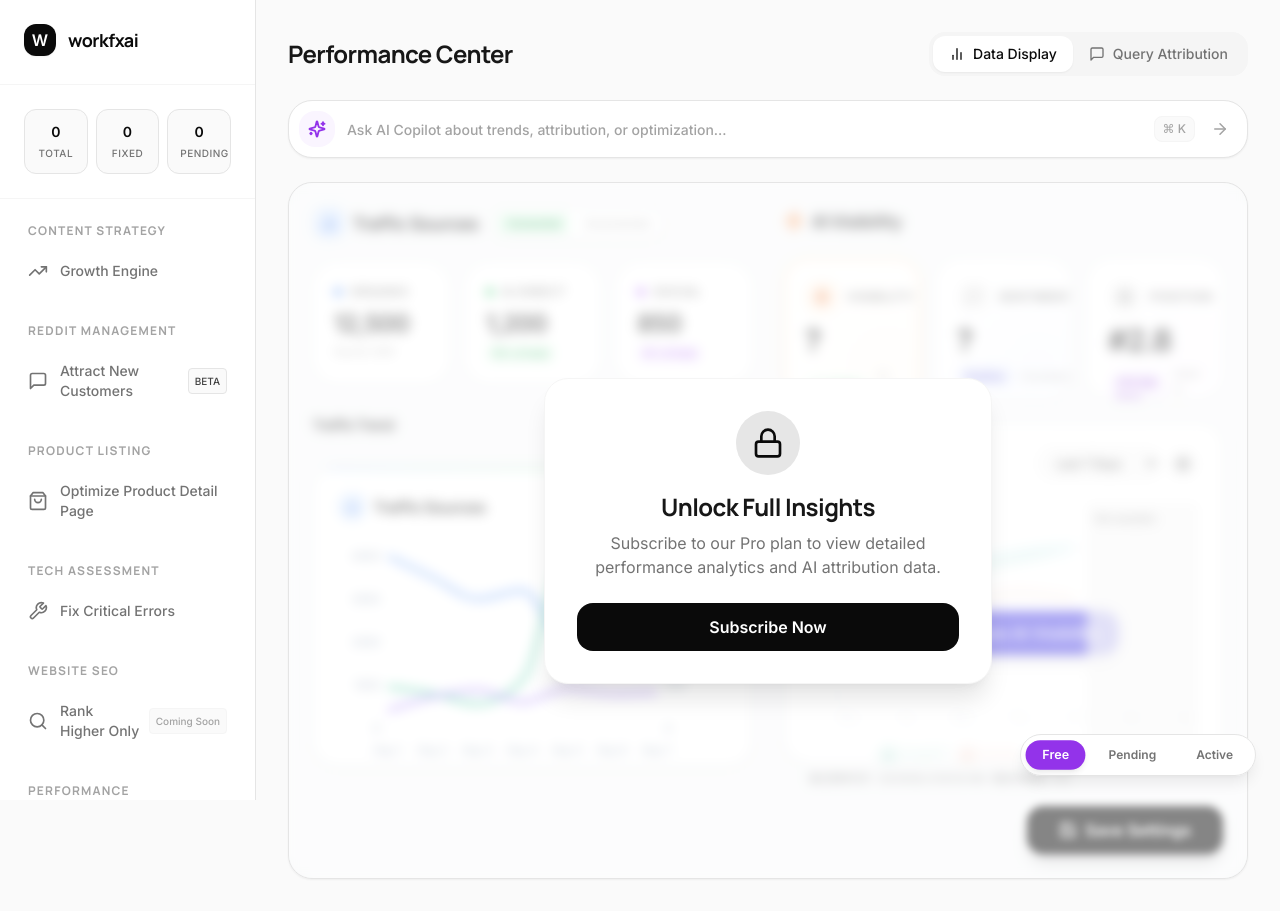
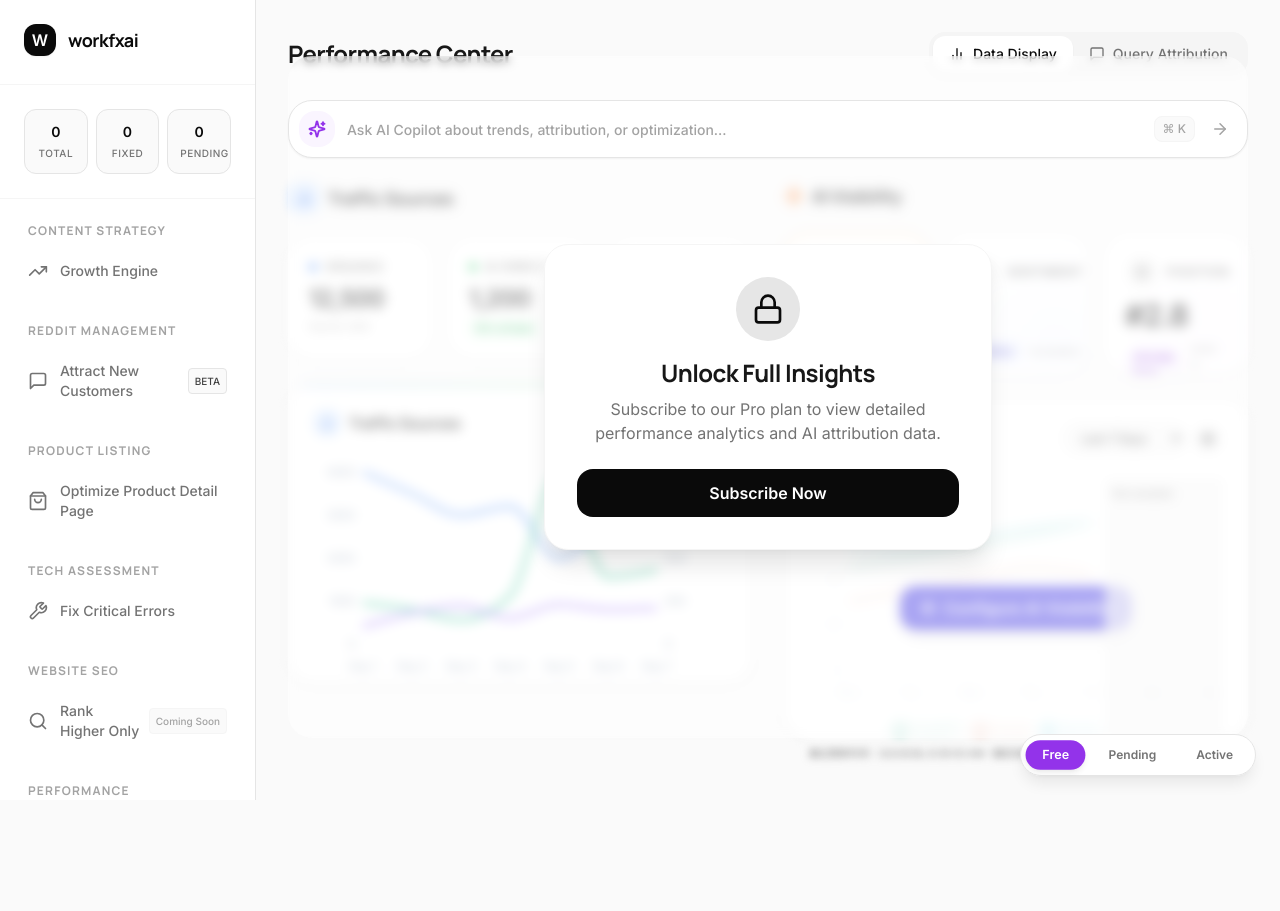
Before and after one commit to yueqimen-dev/performance, a React (Vite) app: page /performance in a window 1280 px wide. After the commit the page ends 802 px from the top, so only its background shows below. Built offline with nearby package versions, Linux system fonts and the light colour scheme.

Commit message:
feat(performance): English date dropdown with custom range; remove debug GA4 divs and overlay; delete Traffic Trend header row; adjust GA4 settings modal for connected state; replace main container div with fragment

```diff
--- a/src/pages/Performance.tsx
+++ b/src/pages/Performance.tsx
@@ -64,10 +64,32 @@ interface KeywordGroup {
 }
 
 export default function Performance() {
-  const { role, isGA4Connected, setGA4Connected } = useUserStore();
+  const { role, isGA4Connected } = useUserStore();
   const { setChatOpen, setSidebarCollapsed, setInitialMessage } = useLayoutStore();
   const [activeTab, setActiveTab] = useState<TabId>('data');
   const [timeRange, setTimeRange] = useState('7d');
+  const [timeMenuOpen, setTimeMenuOpen] = useState(false);
+  const [isCustomRange, setIsCustomRange] = useState(false);
+  const [customStartDate, setCustomStartDate] = useState<string>('');
+  const [customEndDate, setCustomEndDate] = useState<string>('');
+  const getTimeRangeLabel = () => {
+    if (isCustomRange && customStartDate && customEndDate) {
+      return `${customStartDate} — ${customEndDate}`;
+    }
+    switch (timeRange) {
+      case 'today': return 'Today';
+      case 'yesterday': return 'Yesterday';
+      case 'this_week_to_today': return 'This week (Sun to today)';
+      case 'last_week': return 'Last week (Sun to Sat)';
+      case '7d': return 'Last 7 days';
+      case '28d': return 'Last 28 days';
+      case '30d': return 'Last 30 days';
+      case 'this_month': return 'This month';
+      case 'last_month': return 'Last month';
+      case '90d': return 'Last 90 days';
+      default: return 'Last 7 days';
+    }
+  };
   const [isVisibilityConfigured, setIsVisibilityConfigured] = useState(false);
   const isVisibilityActive = role === 'active' || isVisibilityConfigured;
   const [visConfigOpen, setVisConfigOpen] = useState(false);
@@ -455,7 +477,7 @@ export default function Performance() {
       )}
 
       {/* Main Content Area - Darker Background for Contrast */}
-      <div className="bg-slate-50/50 rounded-3xl border border-gray-200 shadow-sm p-6 relative min-h-[500px]">
+      <>
         {/* Overlay for Free/Pending states */}
         {role === 'free' && renderContent()}
 
@@ -466,34 +488,14 @@ export default function Performance() {
             <div className="grid grid-cols-1 lg:grid-cols-2 gap-8 mb-8">
               {/* Left Column: Traffic Analytics */}
               <div className="space-y-6">
-                <div className="flex items-center gap-4">
-                  <h3 className="font-bold text-gray-900 text-lg flex items-center gap-2">
-                    <div className="bg-blue-100 p-1.5 rounded-lg text-blue-600">
-                      <BarChart2 size={20} />
+                <div className="flex items-start gap-4">
+                  <div className="flex-1">
+                    <div className="flex items-center gap-2">
+                      <div className="bg-blue-100 p-1.5 rounded-lg text-blue-600">
+                        <BarChart2 size={20} />
+                      </div>
+                      <h3 className="font-bold text-gray-900 text-lg">Traffic Sources</h3>
                     </div>
-                    Traffic Sources
-                  </h3>
-
-                  {/* Debug: Toggle GA4 Connection */}
-                  <div className="flex items-center gap-2 bg-white p-1 rounded-lg border border-gray-200 shadow-sm">
-                    <button
-                      onClick={() => setGA4Connected(true)}
-                      className={clsx(
-                        "px-2 py-0.5 rounded text-[10px] font-bold transition-colors",
-                        isGA4Connected ? "bg-green-100 text-green-700 shadow-sm" : "text-gray-400 hover:text-gray-600"
-                      )}
-                    >
-                      Connected
-                    </button>
-                    <button
-                      onClick={() => setGA4Connected(false)}
-                      className={clsx(
-                        "px-2 py-0.5 rounded text-[10px] font-bold transition-colors",
-                        !isGA4Connected ? "bg-red-100 text-red-700 shadow-sm" : "text-gray-400 hover:text-gray-600"
-                      )}
-                    >
-                      Unconnected
-                    </button>
                   </div>
                 </div>
 
@@ -528,25 +530,7 @@ export default function Performance() {
                   </div>
                 </div>
 
-                <div className="flex justify-between items-center mt-6 mb-4">
-                  <h4 className="font-bold text-gray-900 text-sm">Traffic Trend</h4>
-                  <div className="flex items-center gap-1 bg-gray-100/50 border border-gray-200 rounded-lg p-1">
-                    {['24h', '3d', '7d'].map((range) => (
-                      <button
-                        key={range}
-                        onClick={() => setTimeRange(range)}
-                        className={clsx(
-                          "px-3 py-1 rounded-md text-xs font-bold transition-all",
-                          timeRange === range
-                            ? "bg-white text-gray-900 shadow-sm ring-1 ring-black/5"
-                            : "text-gray-500 hover:text-gray-900 hover:bg-gray-200/50"
-                        )}
-                      >
-                        {range.toUpperCase()}
-                      </button>
-                    ))}
-                  </div>
-                </div>
+
 
                 <div className="h-[300px] w-full bg-white border border-gray-200 rounded-2xl p-6 shadow-sm relative overflow-hidden">
                   <div className="absolute top-0 left-0 w-full h-1 bg-gradient-to-r from-blue-500 via-green-500 to-purple-500 opacity-20"></div>
@@ -558,18 +542,104 @@ export default function Performance() {
                       Traffic Sources
                     </h4>
                     <div className="relative flex items-center gap-2">
-                      <select
-                        value={timeRange}
-                        onChange={(e) => setTimeRange(e.target.value)}
+                      <button
+                        onClick={() => setTimeMenuOpen((v) => !v)}
                         className="text-xs font-medium border border-gray-200 bg-gray-50 rounded-lg px-3 py-1.5 outline-none focus:border-purple-500 focus:ring-2 focus:ring-purple-200 text-gray-700 transition-all cursor-pointer hover:bg-white hover:shadow-sm"
+                        title="Choose date range"
                       >
-                        <option value="7d">Last 7 Days</option>
-                        <option value="30d">Last 30 Days</option>
-                      </select>
+                        {getTimeRangeLabel()}
+                      </button>
+                      {timeMenuOpen && (
+                        <div className="absolute top-full right-0 mt-2 w-64 bg-white border border-gray-200 rounded-xl shadow-lg z-30">
+                          <div className="py-2 max-h-64 overflow-y-auto">
+                            <button
+                              className="w-full text-left px-3 py-2 text-sm text-gray-700 hover:bg-gray-50"
+                              onClick={() => {
+                                setIsCustomRange(true);
+                              }}
+                            >
+                              Custom
+                            </button>
+                            <button className="w-full text-left px-3 py-2 text-sm text-gray-700 hover:bg-gray-50" onClick={() => { setIsCustomRange(false); setTimeRange('today'); setTimeMenuOpen(false); }}>
+                              Today
+                            </button>
+                            <button className="w-full text-left px-3 py-2 text-sm text-gray-700 hover:bg-gray-50" onClick={() => { setIsCustomRange(false); setTimeRange('yesterday'); setTimeMenuOpen(false); }}>
+                              Yesterday
+                            </button>
+                            <button className="w-full text-left px-3 py-2 text-sm text-gray-700 hover:bg-gray-50" onClick={() => { setIsCustomRange(false); setTimeRange('this_week_to_today'); setTimeMenuOpen(false); }}>
+                              This week (Sun to today)
+                            </button>
+                            <button className="w-full text-left px-3 py-2 text-sm text-gray-700 hover:bg-gray-50" onClick={() => { setIsCustomRange(false); setTimeRange('7d'); setTimeMenuOpen(false); }}>
+                              Last 7 days
+                            </button>
+                            <button className="w-full text-left px-3 py-2 text-sm text-gray-700 hover:bg-gray-50" onClick={() => { setIsCustomRange(false); setTimeRange('last_week'); setTimeMenuOpen(false); }}>
+                              Last week (Sun to Sat)
+                            </button>
+                            <button className="w-full text-left px-3 py-2 text-sm text-gray-700 hover:bg-gray-50" onClick={() => { setIsCustomRange(false); setTimeRange('28d'); setTimeMenuOpen(false); }}>
+                              Last 28 days
+                            </button>
+                            <button className="w-full text-left px-3 py-2 text-sm text-gray-700 hover:bg-gray-50" onClick={() => { setIsCustomRange(false); setTimeRange('30d'); setTimeMenuOpen(false); }}>
+                              Last 30 days
+                            </button>
+                            <button className="w-full text-left px-3 py-2 text-sm text-gray-700 hover:bg-gray-50" onClick={() => { setIsCustomRange(false); setTimeRange('this_month'); setTimeMenuOpen(false); }}>
+                              This month
+                            </button>
+                            <button className="w-full text-left px-3 py-2 text-sm text-gray-700 hover:bg-gray-50" onClick={() => { setIsCustomRange(false); setTimeRange('last_month'); setTimeMenuOpen(false); }}>
+                              Last month
+                            </button>
+                            <button className="w-full text-left px-3 py-2 text-sm text-gray-700 hover:bg-gray-50" onClick={() => { setIsCustomRange(false); setTimeRange('90d'); setTimeMenuOpen(false); }}>
+                              Last 90 days
+                            </button>
+                          </div>
+                          {isCustomRange && (
+                            <div className="border-t border-gray-200 p-3 space-y-2">
+                              <div className="text-[11px] text-gray-500 font-medium">Start date — End date</div>
+                              <div className="flex items-center gap-2">
+                                <input
+                                  type="date"
+                                  value={customStartDate}
+                                  onChange={(e) => setCustomStartDate(e.target.value)}
+                                  className="flex-1 border border-gray-200 rounded-lg px-2 py-1 text-sm"
+                                />
+                                <span className="text-gray-400">—</span>
+                                <input
+                                  type="date"
+                                  value={customEndDate}
+                                  onChange={(e) => setCustomEndDate(e.target.value)}
+                                  className="flex-1 border border-gray-200 rounded-lg px-2 py-1 text-sm"
+                                />
+                              </div>
+                              <div className="flex justify-end">
+                                <button
+                                  disabled={!customStartDate || !customEndDate}
+                                  className={clsx(
+                                    "px-3 py-1.5 rounded-lg text-sm font-bold",
+                                    customStartDate && customEndDate ? "bg-primary text-white" : "bg-gray-100 text-gray-400 cursor-not-allowed"
+                                  )}
+                                  onClick={() => {
+                                    if (customStartDate && customEndDate) {
+                                      setIsCustomRange(true);
+                                      setTimeRange('custom');
+                                      setTimeMenuOpen(false);
+                                    }
+                                  }}
+                                >
+                                  Apply
+                                </button>
+                              </div>
+                            </div>
+                          )}
+                        </div>
+                      )}
                       <button
                         onClick={() => {
-                          setModalTitle('Connect GA4');
-                          setModalBody('Do you have a GA4 account?');
+                          if (isGA4Connected) {
+                            setModalTitle('Change GA4 account');
+                            setModalBody('Do you want to change the linked GA4 account?');
+                          } else {
+                            setModalTitle('Connect GA4');
+                            setModalBody('Do you have a GA4 account?');
+                          }
                           setModalLink(null);
                           setGa4Selection(null);
                           setSitePlatform('');
@@ -584,25 +654,7 @@ export default function Performance() {
                       </button>
                     </div>
                   </div>
-                  {!isGA4Connected && (
-                    <div className="absolute inset-0 bg-white/70 backdrop-blur-sm flex items-center justify-center z-20">
-                      <button
-                        onClick={() => {
-                          setModalTitle('Connect GA4');
-                          setModalBody('Do you have a GA4 account?');
-                          setModalLink(null);
-                          setGa4Selection(null);
-                          setSitePlatform('');
-                          setCodeContent('');
-                          setIsGeneratingCode(false);
-                          setIsModalOpen(true);
-                        }}
-                        className="px-5 py-2.5 bg-blue-600 text-white rounded-xl font-bold hover:bg-blue-700 shadow-lg active:scale-95 flex items-center gap-2"
-                      >
-                        <Settings size={16} /> Connect GA4
-                      </button>
-                    </div>
-                  )}
+
                   <ResponsiveContainer width="100%" height="100%">
                     <LineChart data={chartData} margin={{ top: 10, right: 10, left: -10, bottom: 0 }}>
                       <CartesianGrid strokeDasharray="3 3" stroke="#f1f5f9" vertical={false} />
@@ -858,19 +910,10 @@ export default function Performance() {
             </div>
           </div>
 
-          <div className="mt-8 space-y-8">
-
-
-            <div className="flex justify-end pt-2">
-              <button className="bg-primary text-white px-8 py-3 rounded-xl font-bold hover:bg-primary/90 transition-all flex items-center gap-2 shadow-lg shadow-primary/20 active:scale-95">
-                <Save size={18} />
-                Save Settings
-              </button>
-            </div>
-          </div>
+          <div className="mt-8 space-y-8"></div>
           </>
         )}
-      </div>
+      </>
 
         {activeTab === 'query' && (
            <div className={clsx((role === 'free' || role === 'pending') && "filter blur-sm select-none pointer-events-none")}>
```
